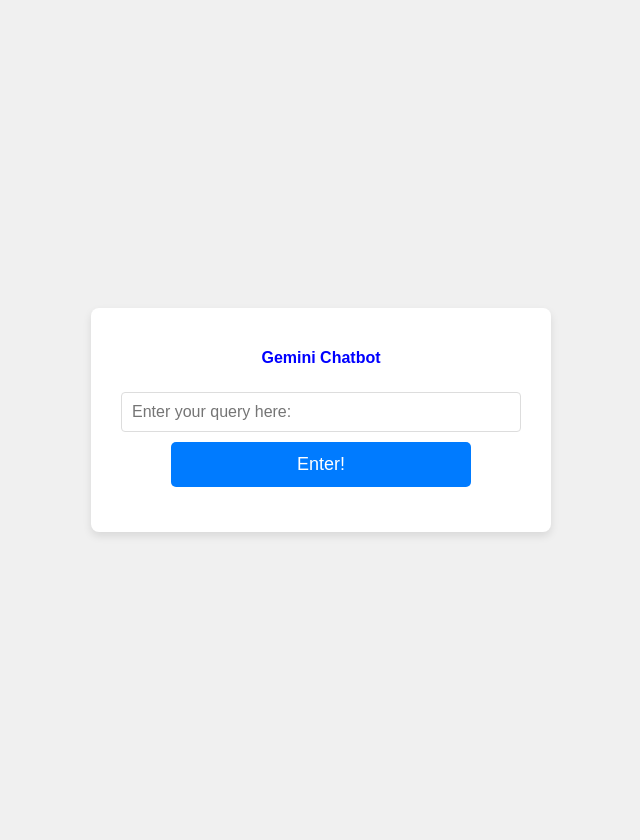
After one commit to haveneshb15/cet-023-2025-feb, a Flask app: page /makersuite in a window 1280 px wide. The commit adds this page. Shown: the whole page, without its empty margins (319-959 px from the left). Run offline with Flask 3, Linux system fonts and the light colour scheme.

Commit message:
next commit

```diff
--- a/app.py
+++ b/app.py
@@ -7,5 +7,9 @@
 def index():
     return render_template("index.html")
 
+@app.route("/makersuite", methods=['GET','POST'])
+def makersuite():
+    return render_template("makersuite.html")
+
 if __name__ == "__main__":
    app.run(host="0.0.0.0")
--- /dev/null
+++ b/templates/makersuite.html
@@ -0,0 +1,15 @@
+<html>
+    <head>
+        <link rel="stylesheet" href="/static/styles.css" />
+    </head>
+
+    <body>
+        <div class="container">
+            <h1 style="font-family: Arial, Helvetica, sans-serif; font-size: 1em; color: blue;">Gemini Chatbot</h1>
+            <form action="/gemini" method="post">
+                <input type="text" placeholder="Enter your query here:" required/>
+                <input type="submit" value="Enter!"/>
+            </form>
+        </div>
+    </body>
+</html>
```
Also changed, not shown: templates/index.html (+6 -7 lines).
